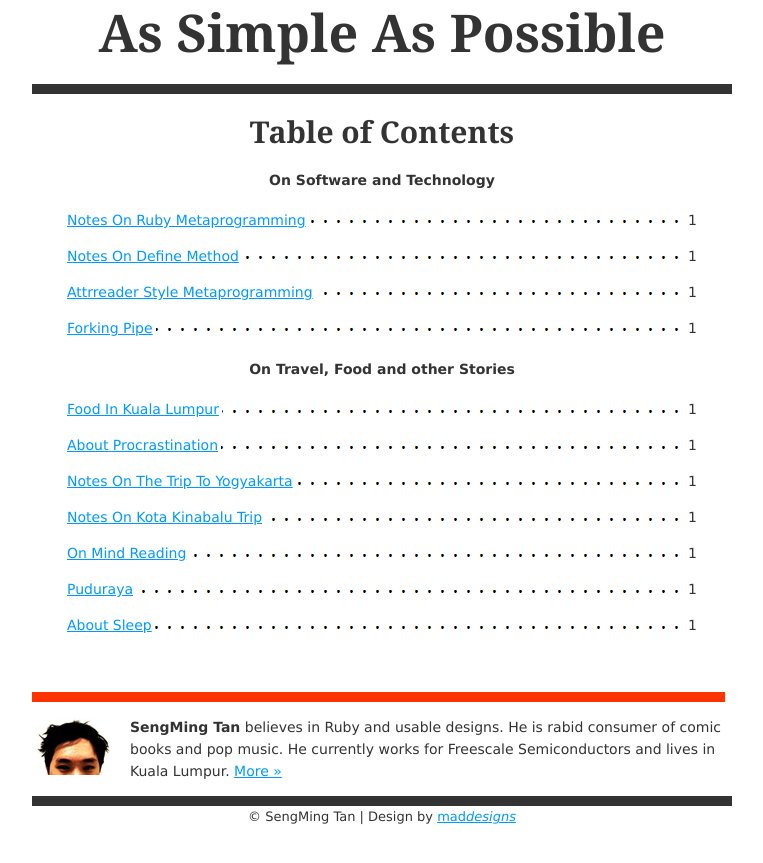
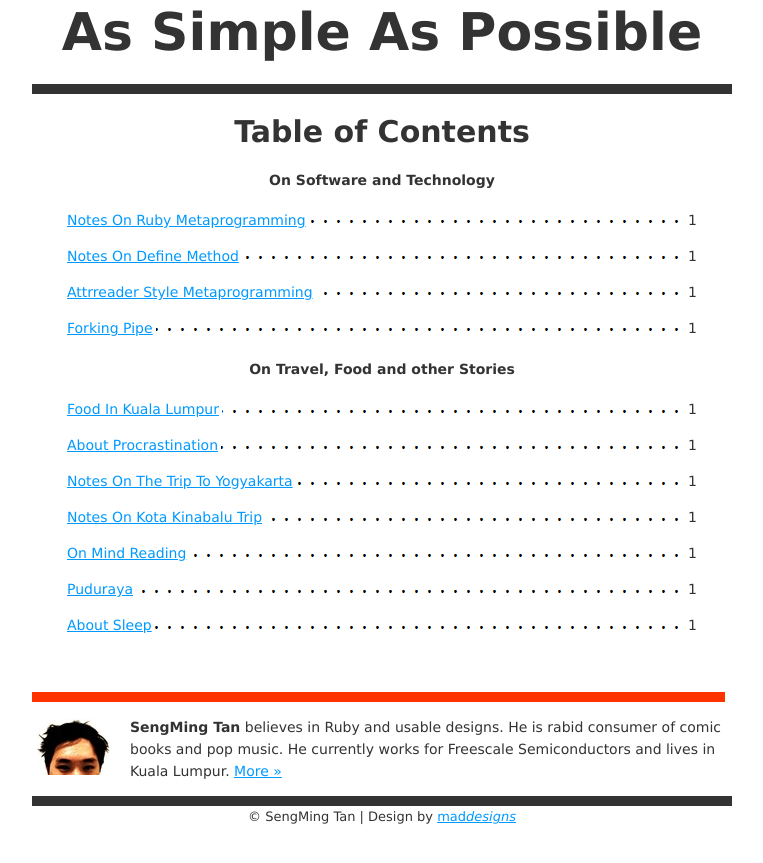
Before and after one commit to tansengming/tansengming.github.com, a Jekyll site: the page built from index.html, in a window 1280 px wide. Shown: the top 863 px of the page, without its empty margins (258-1021 px from the left). Built offline with Jekyll 4.4.1, drawn with Linux system fonts in a browser that asks for light colours; Markdown is read by kramdown in place of the engine named in the settings.

Commit message:
pushes all fonts to sans-serif

```diff
--- a/stylesheets/styles.css
+++ b/stylesheets/styles.css
@@ -53,21 +53,21 @@ margin:0;
 }
 
 h1 {
-font-family:Georgia, "Times New Roman", Times, serif;
+/*font-family:Georgia, "Times New Roman", Times, serif;*/
 font-size:52px;
 line-height:64px;
 margin:0;
 }
 
 h2 {
-font-family:Georgia, "Times New Roman", Times, serif;
+/*font-family:Georgia, "Times New Roman", Times, serif;*/
 font-size:20px;
 line-height:30px;
 margin:0;
 }
 
 h3 {
-font-family:Georgia, "Times New Roman", Times, serif;
+/*font-family:Georgia, "Times New Roman", Times, serif;*/
 font-size:16px;
 line-height:24px;
 color:#09F;
@@ -93,7 +93,7 @@ font-size: small;
 }
 
 .row1l h2 {
-font-family:Georgia, "Times New Roman", Times, serif;
+/*font-family:Georgia, "Times New Roman", Times, serif;*/
 font-size:30px;
 line-height:36px;
 margin:0;
```
Also changed, not shown: 1 other file.
